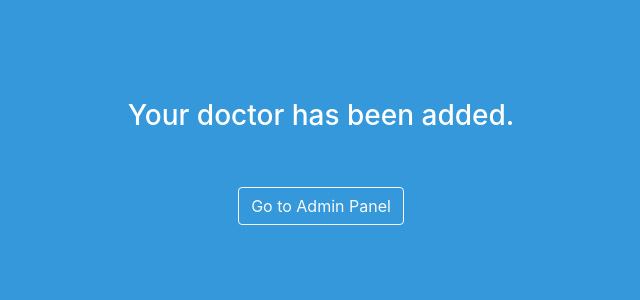
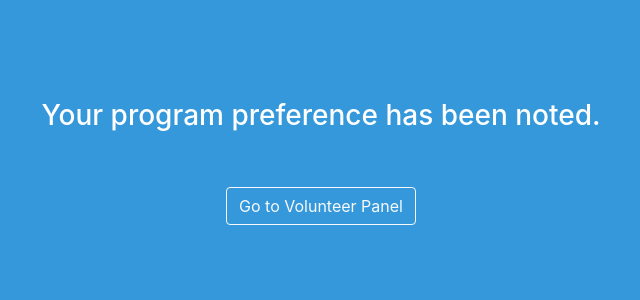
Before and after one commit to Mumbai18/team-1, a PHP site: page /adddoc.php in a window 1280 px wide. Shown: the top 300 px of the page, without its empty margins (319-959 px from the left). Run offline with PHP 8.4, Linux system fonts and the light colour scheme; some libraries are stand-ins or nearby versions.

Commit message:
Volunteer module details updated

```diff
--- a/Volunteer/adddoc.php
+++ b/Volunteer/adddoc.php
@@ -9,8 +9,8 @@
     <link rel="stylesheet" href="https://maxcdn.bootstrapcdn.com/bootstrap/4.0.0-beta/css/bootstrap.min.css" integrity="sha384-/Y6pD6FV/Vv2HJnA6t+vslU6fwYXjCFtcEpHbNJ0lyAFsXTsjBbfaDjzALeQsN6M" crossorigin="anonymous">
   </head>
   <body style="background-color:#3498DB;color:white;padding-top:100px;text-align:center;">
-    <h3>Your doctor has been added.</h3><br><br>
-    <a href="admin-panel.php" class="btn btn-outline-light">Go to Admin Panel</a>
+    <h3>Your program preference has been noted.</h3><br><br>
+    <a href="admin-panel.php" class="btn btn-outline-light">Go to Volunteer Panel</a>
     <!-- Optional JavaScript -->
     <!-- jQuery first, then Popper.js, then Bootstrap JS -->
     <script src="https://code.jquery.com/jquery-3.2.1.slim.min.js" integrity="sha384-KJ3o2DKtIkvYIK3UENzmM7KCkRr/rE9/Qpg6aAZGJwFDMVNA/GpGFF93hXpG5KkN" crossorigin="anonymous"></script>
--- a/Volunteer/func.php
+++ b/Volunteer/func.php
@@ -182,12 +182,12 @@ function display_admin_panel(){
         <div class="col-md-4"><label>Update Schedule:</label></div>
                   <div class="col-md-8">
                    <select name="doctor" class="form-control" >
-                      <option value="tata Memorial Service">Availiable</option>
-                      <option value="Hinduja Hospital">Not availiable</option>
+                      <option value="tata Memorial Service">Available</option>
+                      <option value="Hinduja Hospital">Not Available</option>
 
                     </select>
                   </div><br><br>
-          <input type="submit" name="doc_sub" value="Update Availiability" class="btn btn-primary">
+          <input type="submit" name="doc_sub" value="Update Availability" class="btn btn-primary">
         </form>
       </div>
       <div class="tab-pane fade" id="list-attend" role="tabpanel" aria-labelledby="list-attend-list">
--- a/Volunteer/index.php
+++ b/Volunteer/index.php
@@ -28,7 +28,9 @@
                   <div class="col-md-4"><label>Password: </label></div>
                   <div class="col-md-8"><input type="password" class="form-control" name="password" placeholder="enter password" required/></div><br><br><br>
                 </div>
-                <center><input type="submit" id="inputbtn" name="login_submit" value="Login" class="btn btn-primary"></center>
+                <center><input type="submit" id="inputbtn" name="login_submit" value="Login" class="btn btn-primary">
+                  <input type="submit" id="inputbtn" name="login_submit" value="Login" class="btn btn-primary">
+                </center>
               </form>
             </center>
             </div>
```
